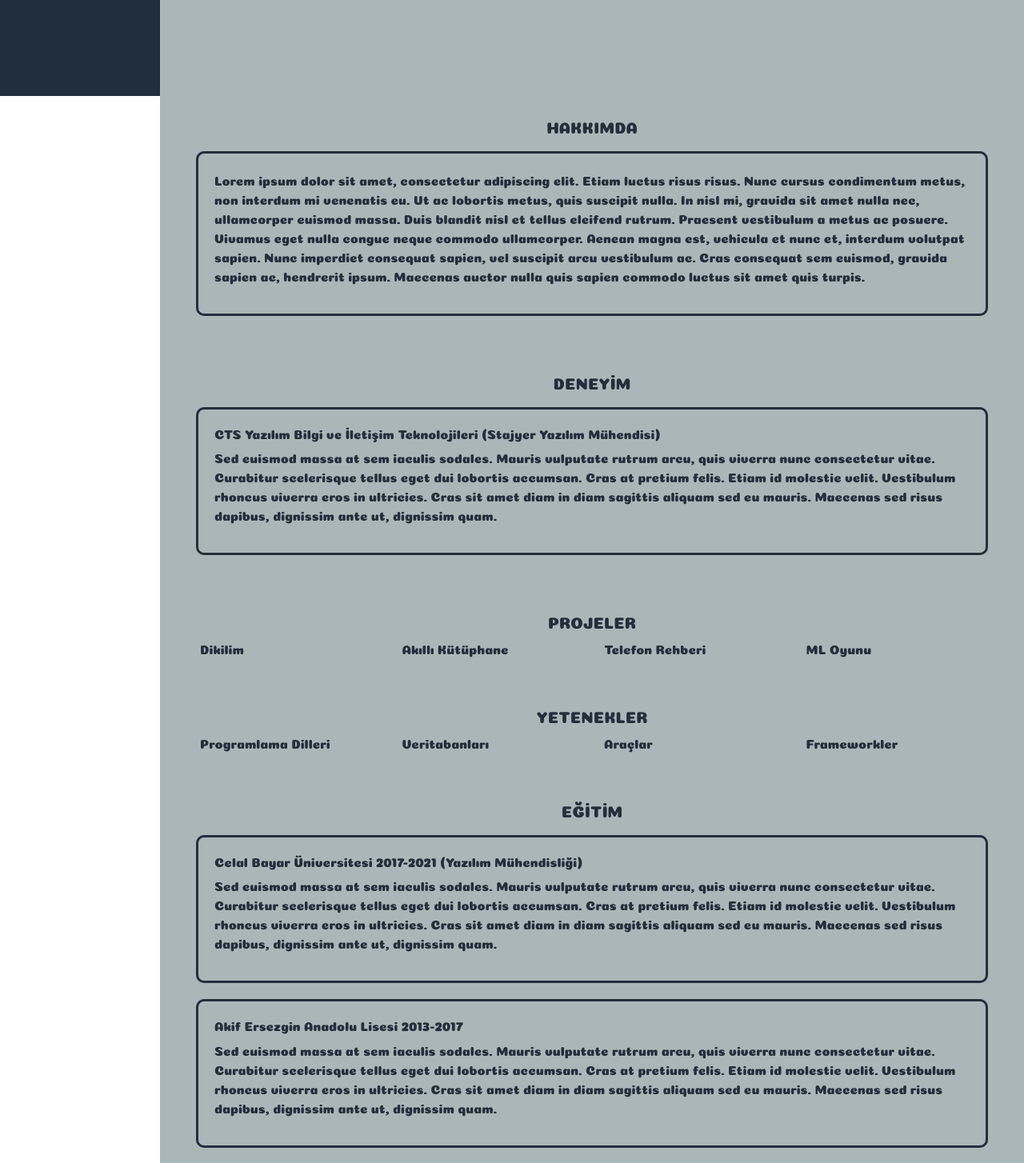
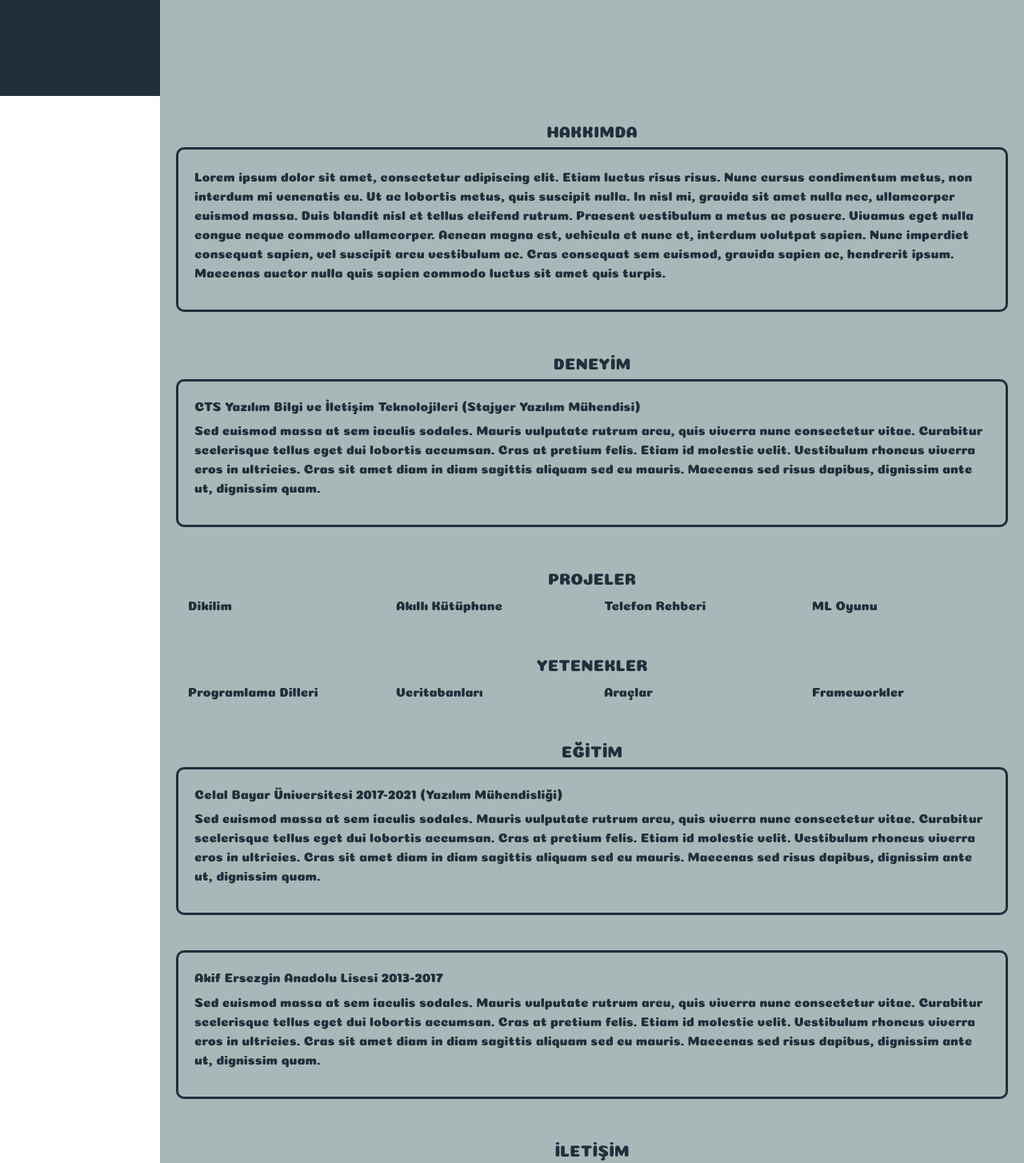
Before and after one commit to oguzbolme/benim-websitem, a React (Create React App) app: page / in a window 1280 px wide. Shown: the part 680-2134 px from the top of the page at 80% size. Built offline with nearby package versions, Linux system fonts and the light colour scheme.

Commit message:
Bir adim daha

```diff
--- a/src/components/sections/aboutSection.js
+++ b/src/components/sections/aboutSection.js
@@ -3,9 +3,9 @@ import React from 'react'
 export default function aboutSection() {
     return (
         <div>
-            <div style={{padding:"25px"}}>
+            <div style={{padding:"30px 10px 10px 10px"}}>
                 <h5 style={{fontSize:"2.5vh",textAlign:"center"}}>HAKKIMDA</h5>
-                <div style={{borderStyle:"solid",borderRadius:"10px",margin:"20px",padding:"20px"}}>
+                <div style={{borderStyle:"solid",borderRadius:"10px",margin:"10px",padding:"20px"}}>
                     <p>
                         Lorem ipsum dolor sit amet, consectetur adipiscing elit. Etiam luctus risus risus. Nunc cursus condimentum metus, non interdum mi venenatis eu. Ut ac lobortis metus, quis suscipit nulla. In nisl mi, gravida sit amet nulla nec, ullamcorper euismod massa. Duis blandit nisl et tellus eleifend rutrum. Praesent vestibulum a metus ac posuere. Vivamus eget nulla congue neque commodo ullamcorper. Aenean magna est, vehicula et nunc et, interdum volutpat sapien. Nunc imperdiet consequat sapien, vel suscipit arcu vestibulum ac. Cras consequat sem euismod, gravida sapien ac, hendrerit ipsum. Maecenas auctor nulla quis sapien commodo luctus sit amet quis turpis.
                     </p>
--- a/src/components/sections/contactSection.js
+++ b/src/components/sections/contactSection.js
@@ -3,7 +3,7 @@ import React from 'react'
 export default function contactSection() {
     return (
         <div>
-            <form action="/action_page.php" style={{padding:"50px"}}>
+            <form action="/action_page.php" style={{margin:"10px",padding:"20px"}}>
             <h5 style={{fontSize:"2.5vh",textAlign:"center"}}>İLETİŞİM</h5>
                 <div class="form-group">
                     <input required type="text" class="form-control" placeholder="Ad"></input>
--- a/src/components/sections/educationSection.js
+++ b/src/components/sections/educationSection.js
@@ -3,15 +3,16 @@ import React from 'react'
 export default function educationSection() {
     return (
         <div>
-            <div style={{padding:"25px"}}>
+            <div style={{padding:"30px 10px 10px 10px"}}>
                 <h5 style={{fontSize:"2.5vh",textAlign:"center"}}>EĞİTİM</h5>
-                <div style={{borderStyle:"solid",borderRadius:"10px",margin:"20px",padding:"20px"}}>
+                <div style={{borderStyle:"solid",borderRadius:"10px",margin:"10px",padding:"20px"}}>
                     <h6 style={{fontSize:"2vh"}}>Celal Bayar Üniversitesi 2017-2021 (Yazılım Mühendisliği)</h6>
                     <p>
                         Sed euismod massa at sem iaculis sodales. Mauris vulputate rutrum arcu, quis viverra nunc consectetur vitae. Curabitur scelerisque tellus eget dui lobortis accumsan. Cras at pretium felis. Etiam id molestie velit. Vestibulum rhoncus viverra eros in ultricies. Cras sit amet diam in diam sagittis aliquam sed eu mauris. Maecenas sed risus dapibus, dignissim ante ut, dignissim quam.
                     </p>
                 </div>
-                <div style={{borderStyle:"solid",borderRadius:"10px",margin:"20px",padding:"20px"}}>
+                <br/>
+                <div style={{borderStyle:"solid",borderRadius:"10px",margin:"10px",padding:"20px"}}>
                     <h6 style={{fontSize:"2vh"}}>Akif Ersezgin Anadolu Lisesi 2013-2017</h6>
                     <p>
                         Sed euismod massa at sem iaculis sodales. Mauris vulputate rutrum arcu, quis viverra nunc consectetur vitae. Curabitur scelerisque tellus eget dui lobortis accumsan. Cras at pretium felis. Etiam id molestie velit. Vestibulum rhoncus viverra eros in ultricies. Cras sit amet diam in diam sagittis aliquam sed eu mauris. Maecenas sed risus dapibus, dignissim ante ut, dignissim quam.
--- a/src/components/sections/experienceSection.js
+++ b/src/components/sections/experienceSection.js
@@ -3,9 +3,9 @@ import React from 'react'
 export default function experienceSection() {
     return (
         <div>
-            <div style={{padding:"25px"}}>
+            <div style={{padding:"30px 10px 10px 10px"}}>
                 <h5 style={{fontSize:"2.5vh",textAlign:"center"}}>DENEYİM</h5>
-                <div style={{borderStyle:"solid",borderRadius:"10px",margin:"20px",padding:"20px"}}>
+                <div style={{borderStyle:"solid",borderRadius:"10px",margin:"10px",padding:"20px"}}>
                     <h6 style={{fontSize:"2vh"}}>CTS Yazılım Bilgi ve İletişim Teknolojileri (Stajyer Yazılım Mühendisi)</h6>
                     <p>
                         Sed euismod massa at sem iaculis sodales. Mauris vulputate rutrum arcu, quis viverra nunc consectetur vitae. Curabitur scelerisque tellus eget dui lobortis accumsan. Cras at pretium felis. Etiam id molestie velit. Vestibulum rhoncus viverra eros in ultricies. Cras sit amet diam in diam sagittis aliquam sed eu mauris. Maecenas sed risus dapibus, dignissim ante ut, dignissim quam.
--- a/src/components/sections/projectsSection.js
+++ b/src/components/sections/projectsSection.js
@@ -3,7 +3,7 @@ import React from 'react'
 export default function projectsSection() {
     return (
         <div>
-            <div style={{padding:"25px"}}>
+            <div style={{padding:"30px 10px 10px 10px"}}>
                 <h5 style={{fontSize:"2.5vh",textAlign:"center"}}>PROJELER</h5>
                 <div class="row" style={{margin:"10px"}}>
                     <div class="col-sm-3">Dikilim</div>
--- a/src/components/sections/skillsSection.js
+++ b/src/components/sections/skillsSection.js
@@ -3,7 +3,7 @@ import React from 'react'
 export default function skillsSection() {
     return (
         <div>
-            <div style={{padding:"25px"}}>
+            <div style={{padding:"30px 10px 10px 10px"}}>
                 <h5 style={{fontSize:"2.5vh",textAlign:"center"}}>YETENEKLER</h5>
                 <div class="row" style={{margin:"10px"}}>
                     <div class="col-sm-3">Programlama Dilleri</div>
--- a/src/css/style.css
+++ b/src/css/style.css
@@ -130,7 +130,6 @@
 
   /*Contact Section*/
   #contactSection {
-    height: 90vh;
     font-family: Coiny;
     color: #212F3D;
     font-size: 2vh;
```
